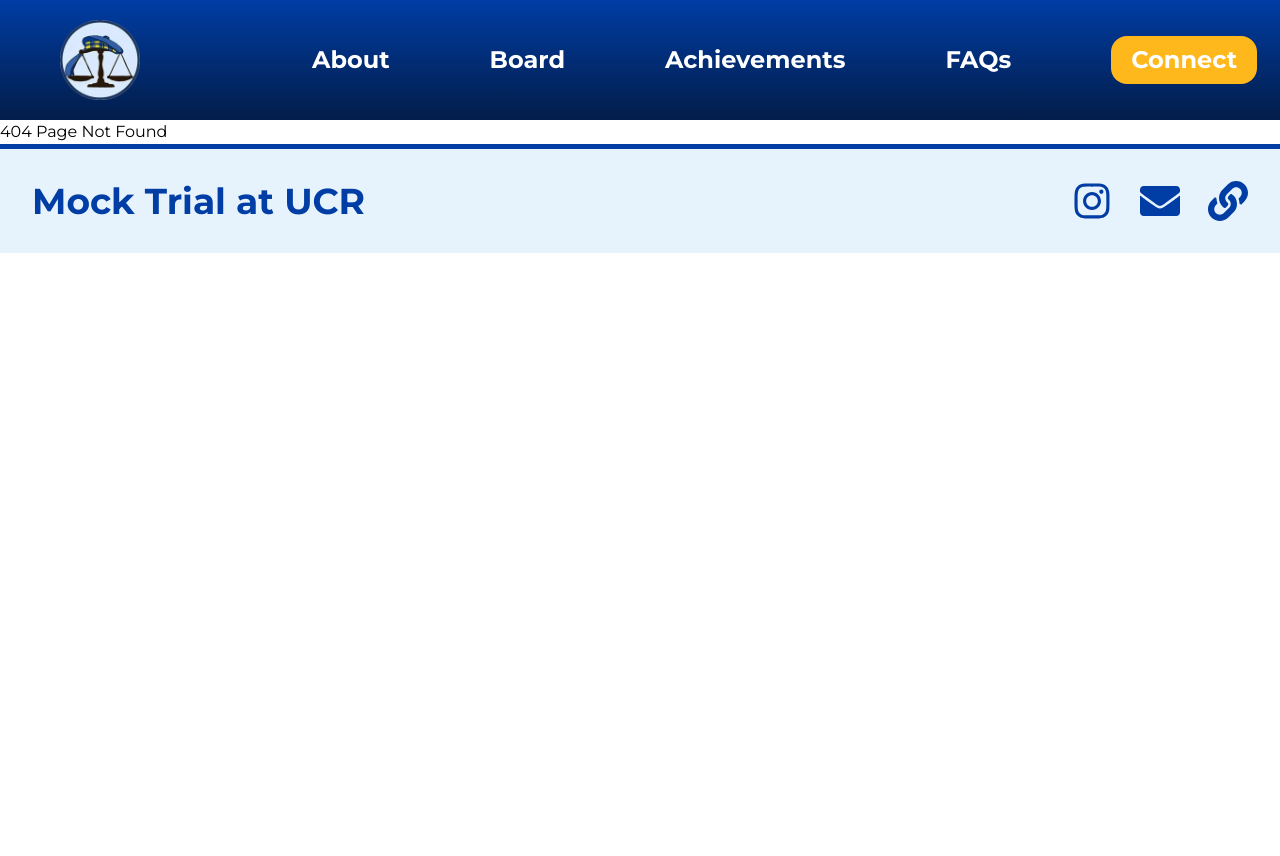
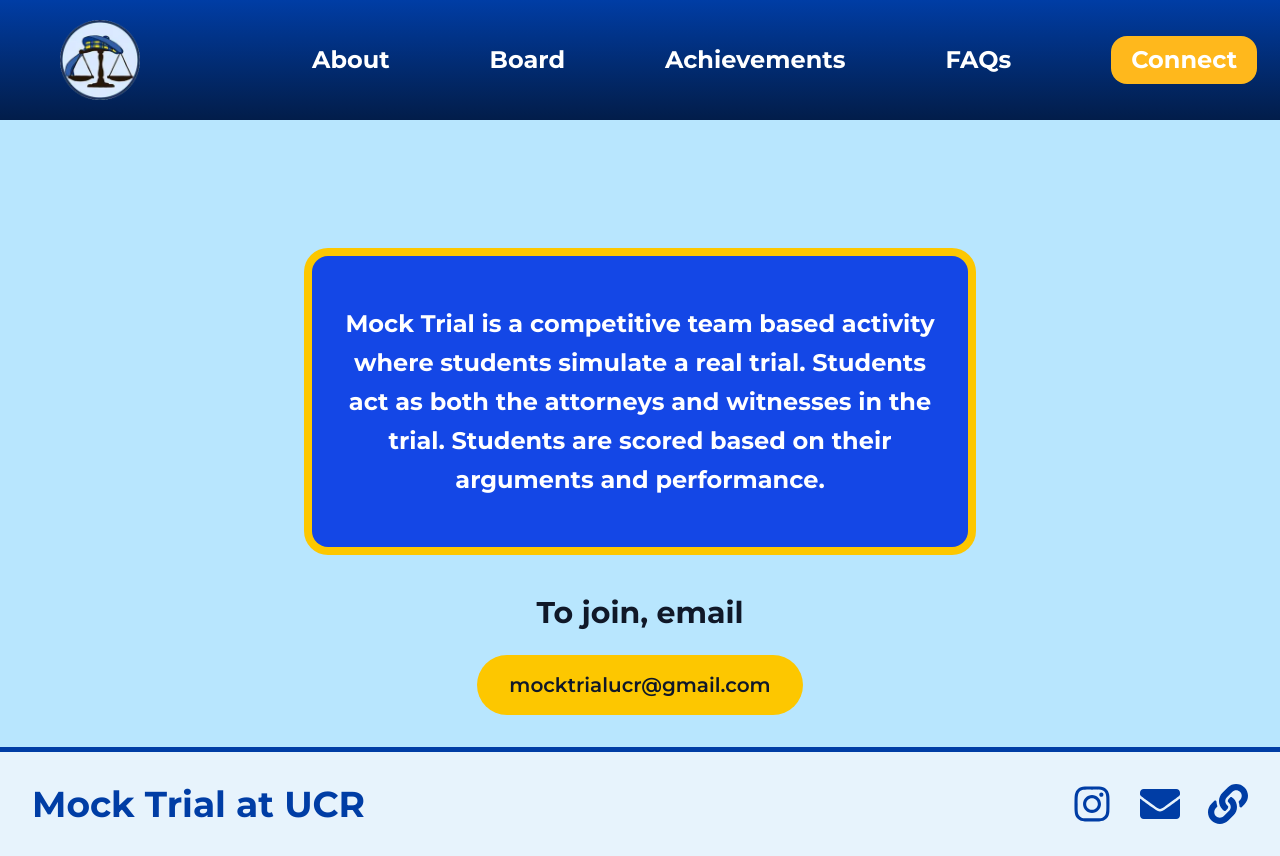
Before and after one commit to acm-ucr/mock-trial-website, a Next.js app: page /join-us in a window 1280 px wide. Before the commit this address had no page. Before the commit the page ends 800 px from the top, so only its background shows below. Built offline with nearby package versions, Linux system fonts and the light colour scheme.

Commit message:
Added join is page at /join-us

```diff
--- /dev/null
+++ b/src/app/join-us/page.tsx
@@ -0,0 +1,5 @@
+import JoinUs from "@/components/Home/JoinUs";
+
+export default function JoinUsPage() {
+    return <JoinUs />;
+}
--- /dev/null
+++ b/src/components/Home/JoinUs.tsx
@@ -0,0 +1,46 @@
+import React from "react";
+
+export default function MockTrialLayout() {
+    return (
+        <>
+
+            <div className=" bg-sky-200 flex flex-col">
+                {/* Header Space */}
+
+
+                {/* Main Content */}
+                <div className="mt-32 flex-1 flex items-center justify-center px-2">
+                    <div className="w-full max-w-2xl">
+                        {/* Blue Box with Yellow Border */}
+                        <div className="bg-yellow-400 p-2 rounded-3xl">
+                            <div className="bg-blue-700 text-white text-center py-12 px-8 rounded-2xl">
+                                <p className="text-2xl font-bold leading-relaxed">
+                                    Mock Trial is a competitive team based activity where students simulate a real trial. Students act as both the attorneys and witnesses in the trial. Students are scored based on their arguments and performance.
+                                </p>
+                            </div>
+                        </div>
+
+                        {/* To join email section */}
+                        <div className="text-center mt-10">
+                            <h2 className="text-3xl font-bold text-gray-900 mb-6">
+                                To join, email
+                            </h2>
+                            <div className="inline-block bg-yellow-400 px-8 py-4 rounded-full">
+                                <a
+                                    href="mailto:mocktrialucr@gmail.com"
+                                    className="text-xl font-semibold text-gray-900 no-underline"
+                                >
+                                    mocktrialucr@gmail.com
+                                </a>
+                            </div>
+                        </div>
+                    </div>
+                </div>
+
+                {/* Footer Space */}
+
+                <div className="h-8"></div>
+            </div>
+        </>
+    );
+}
--- /dev/null
+++ b/src/types/global.d.ts
@@ -0,0 +1,29 @@
+declare module "*.webp" {
+  const content: string;
+  export default content;
+}
+
+declare module "*.png" {
+  const content: string;
+  export default content;
+}
+
+declare module "*.jpg" {
+  const content: string;
+  export default content;
+}
+
+declare module "*.jpeg" {
+  const content: string;
+  export default content;
+}
+
+declare module "*.gif" {
+  const content: string;
+  export default content;
+}
+
+declare module "*.svg" {
+  const content: string;
+  export default content;
+}
```
